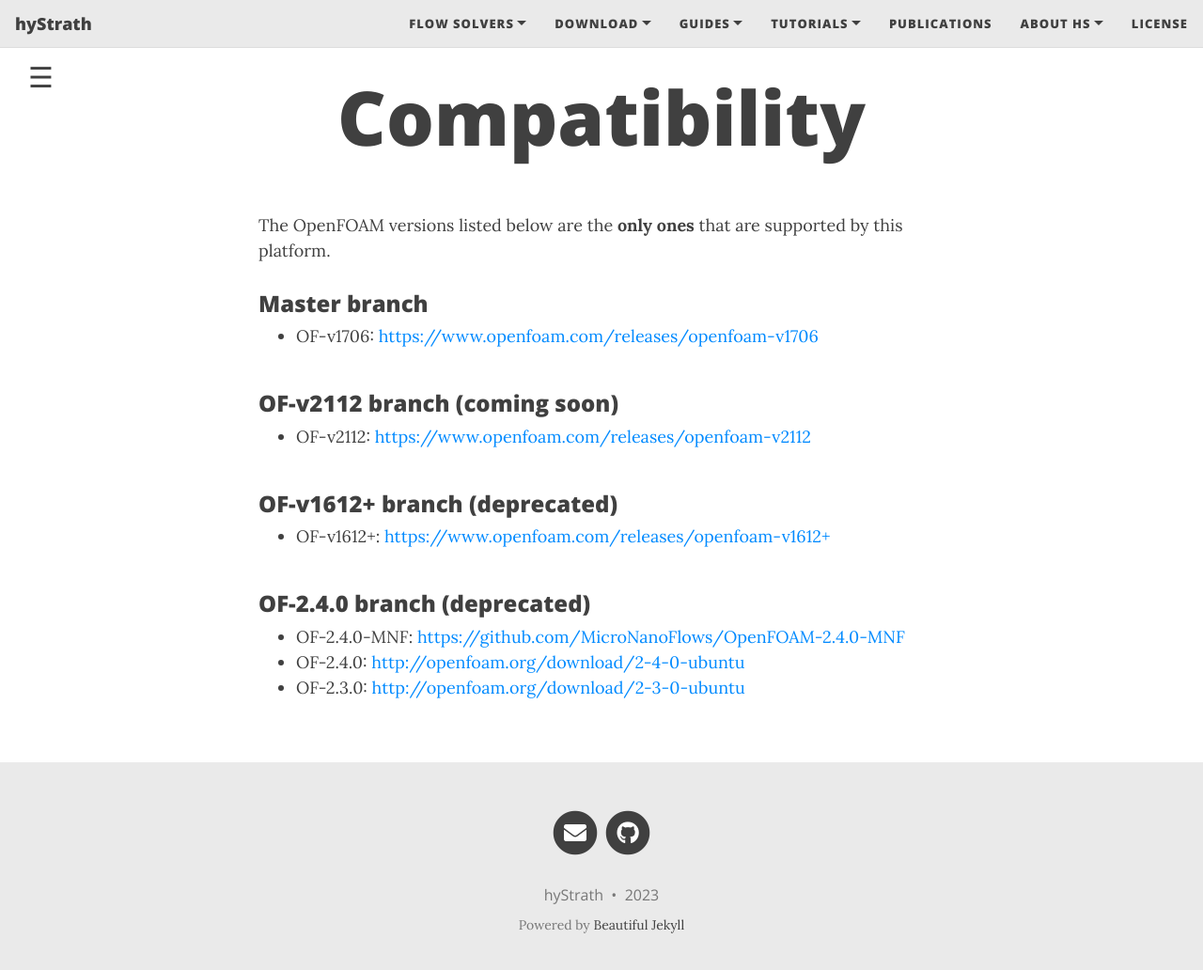
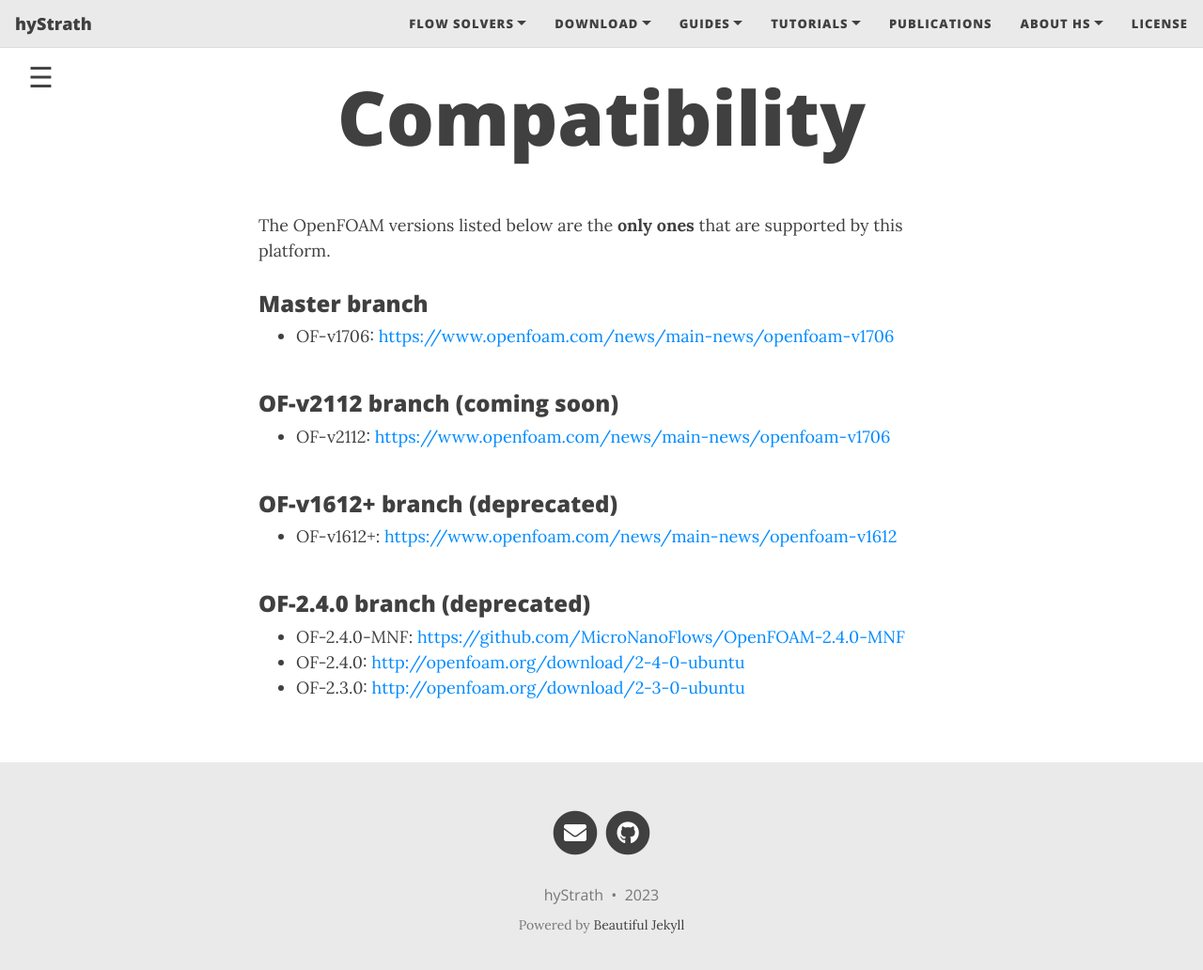
Before and after one commit to hystrath/hystrath.github.io, a Jekyll site: the page built from download/compatibility.md, in a window 1280 px wide and 1045 px high. Shown: the top 1032 px of the window at 94% size. Built offline with Jekyll 4.4.1, drawn with Linux system fonts in a browser that asks for light colours; nearby versions of some CDN libraries; part of the change alters nothing that is shown.

Commit message:
Editing pages

```diff
--- a/download/compatibility.md
+++ b/download/compatibility.md
@@ -38,21 +38,21 @@ if (localStorage.getItem("show_sidenav")) openNav()
 The OpenFOAM versions listed below are the <strong>only ones</strong> that are supported by this platform.
 
 ### Master branch
-+ OF-v1706: [https://www.openfoam.com/releases/openfoam-v1706](https://www.openfoam.com/releases/openfoam-v1706)
++ OF-v1706: [https://www.openfoam.com/news/main-news/openfoam-v1706](https://www.openfoam.com/news/main-news/openfoam-v1706)
 
 <div style="line-height:50%;">
     <br>
 </div>
 
 ### OF-v2112 branch (coming soon)
-+ OF-v2112: [https://www.openfoam.com/releases/openfoam-v2112](https://www.openfoam.com/releases/openfoam-v2112)
++ OF-v2112: [https://www.openfoam.com/news/main-news/openfoam-v1706](https://www.openfoam.com/news/main-news/openfoam-v2112)
 
 <div style="line-height:50%;">
     <br>
 </div>
 
 ### OF-v1612+ branch (deprecated)
-+ OF-v1612+: [https://www.openfoam.com/releases/openfoam-v1612+](https://www.openfoam.com/releases/openfoam-v1612+)
++ OF-v1612+: [https://www.openfoam.com/news/main-news/openfoam-v1612](https://www.openfoam.com/news/main-news/openfoam-v1612)
 
 <div style="line-height:50%;">
     <br>
```
